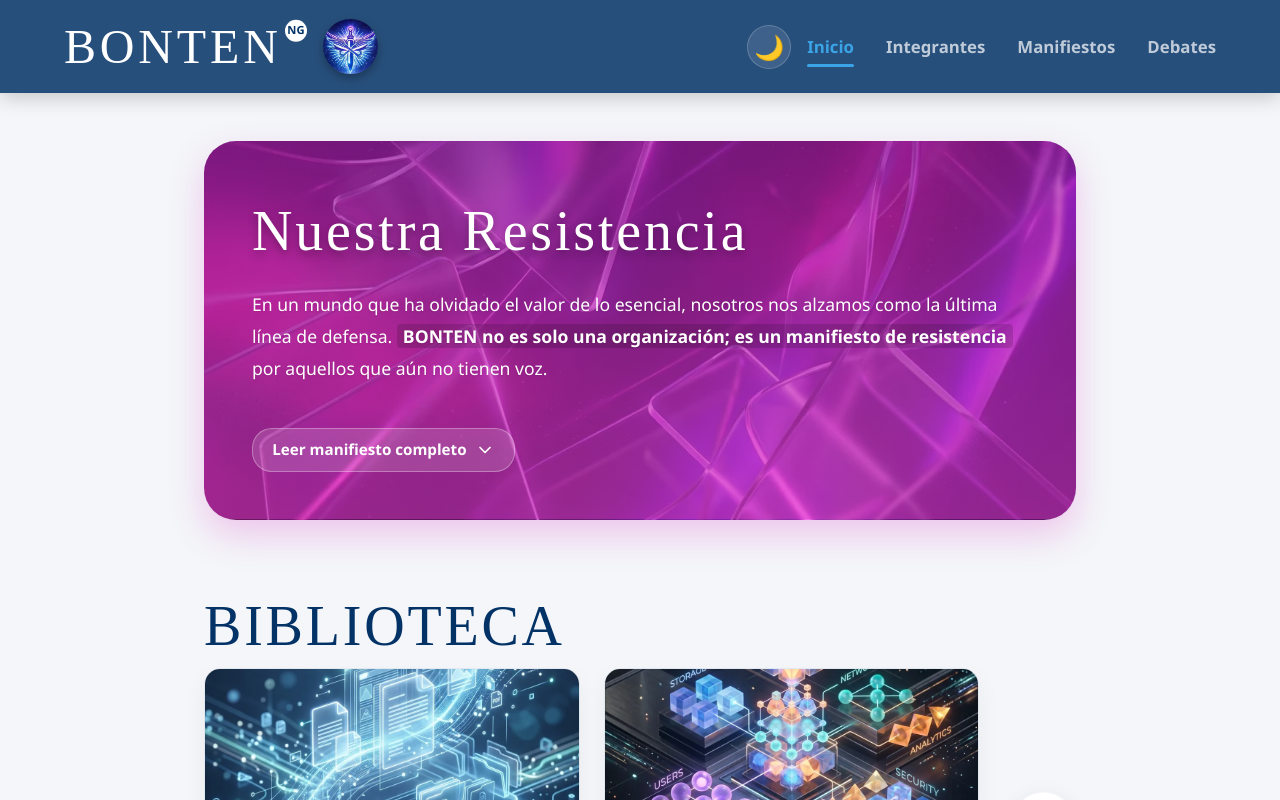
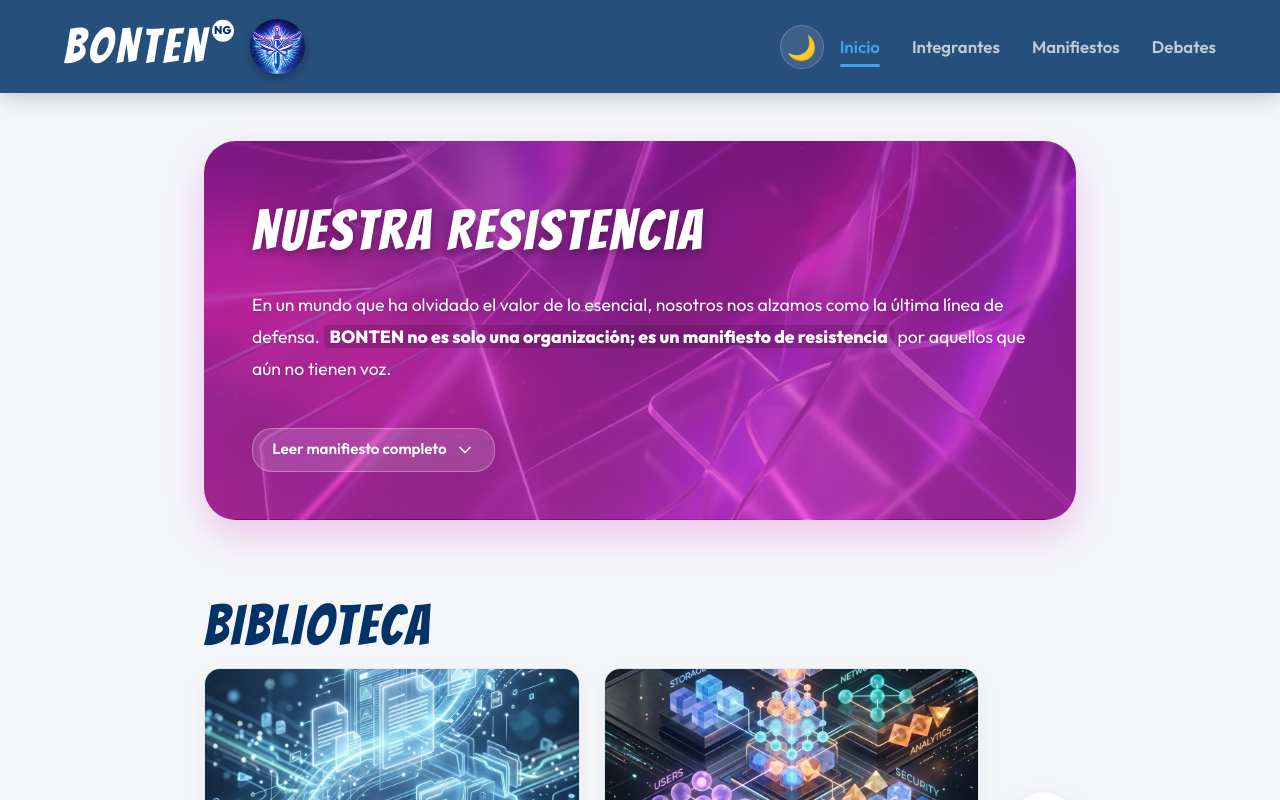
Before and after one commit to frankitoromas-tech/Bonten, a Next.js app: page / in a window 1280 px wide. Shown: the top 800 px of the page. Built offline with nearby package versions, Linux system fonts and the light colour scheme.

Commit message:
UI: Importar fuente Bangers para corregir visualizacion en moviles

```diff
--- a/src/index.css
+++ b/src/index.css
@@ -1,3 +1,4 @@
+@import url('https://fonts.googleapis.com/css2?family=Bangers&family=Outfit:wght@400;600;800&display=swap');
 @tailwind base;
 @tailwind components;
 @tailwind utilities;
```
